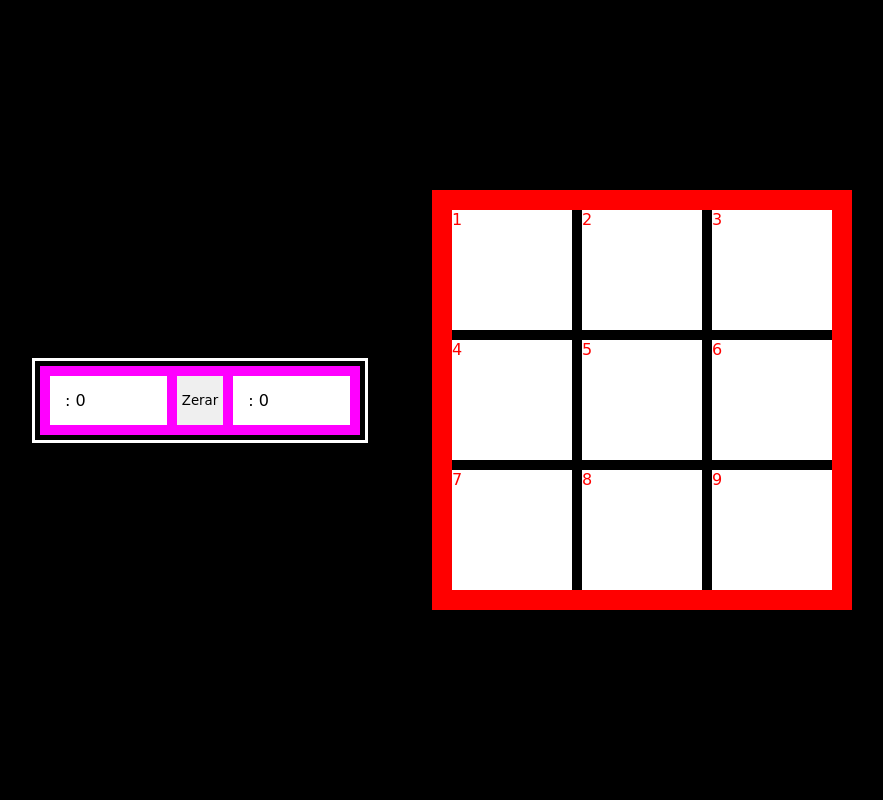
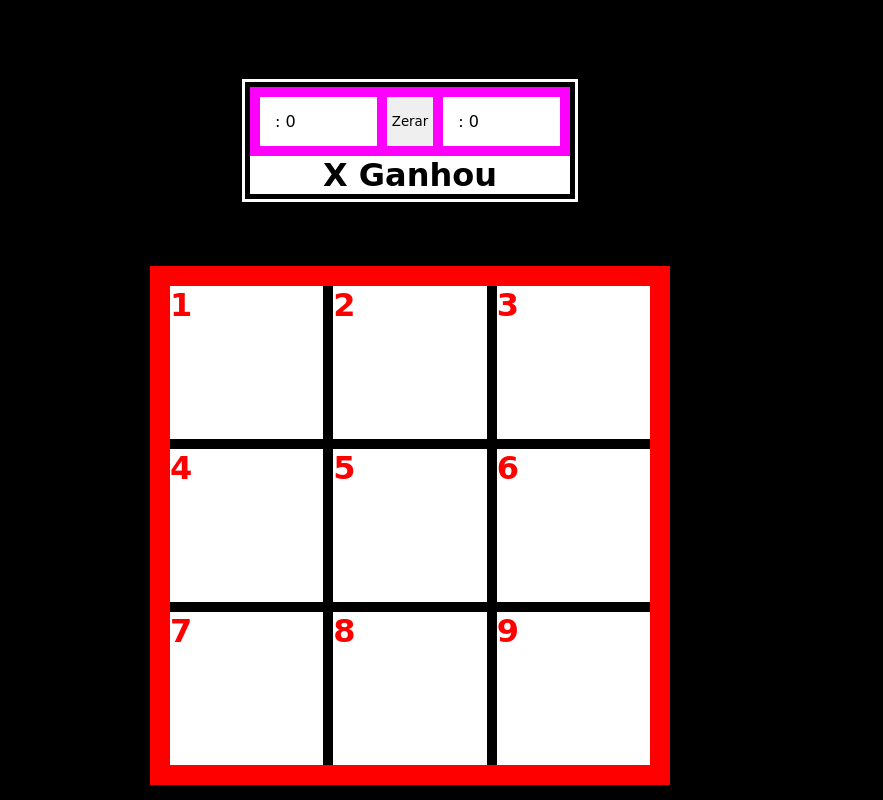
Before and after one commit to Samuel-sys/Jogo-da-velha, a plain HTML site: page pages/game.html in a window 1280 px wide. Shown: the whole page, without its empty margins (230-1113 px from the left). Drawn offline with Linux system fonts and the light colour scheme; a web font is replaced by a local one.

Commit message:
Alterado o layout da pagina de game

```diff
--- a/css/reset_style.css
+++ b/css/reset_style.css
@@ -21,7 +21,6 @@ body {
     background-color: #000;
     justify-content: center;
     align-items: center;
-    flex-wrap: wrap; /*Faz com que o site mude o flex-direction de column para row e vise versa*/
 }
 
 :root{
--- a/css/style_game.css
+++ b/css/style_game.css
@@ -9,16 +9,21 @@
     display: grid;
     grid-template-columns: repeat(3, 1fr);
     gap: 10px;
-    /* Espaçõ entre as cartas */
+
     width: 100%;
+
     /* Largura em que o grid vai ocupar a tela vai ser de 100% */
-    max-width: 380px;
-    max-height: 380px;
+    max-width: 480px;
+    max-height: 480px;
 
-    min-width: 300px;
-    min-height: 300px;
+    min-width: 200px;
+    min-height: 200px;
     /* Porém, não será pertimitido que ele seja maior que 800px */
     /* margin de cima e de baixo de 0 px e da esquerda e da direita automatica (colocando o grid no centro da tela)  */
+}
+
+.Board h1{
+    font-size: var(--font-xl);
 }
 
 .position {
@@ -37,18 +42,27 @@
     background-image: url("../image/O.png");
 }
 
+
+
 .scoreboard {
     padding: 5px;
     display: flex;
+    flex-direction: column;
     position: relative;
     border: #FFF solid;
     margin: 5%;
 }
 
+.scoreboard h3{
+    background-color: #FFF;
+    text-align: center;
+    font-size: var(--font-xl);
+}
+
 .score{
     padding: 10px;
     background-color: #F0F;
-    width: 100%;
+    width: 100% + 10px;
     min-width: 300px;
 
     /*Colocamos o nome com o placar do jogador um do lado do outro*/
--- a/pages/game.html
+++ b/pages/game.html
@@ -16,7 +16,7 @@
     <title>Jogo da velha</title>
 </head>
 
-<body>
+<body style="flex-direction: column;">
 
     <div class="scoreboard">
         <div class="score">
@@ -32,24 +32,49 @@
                 <span class="PlayerO"> NAME PLAYER 2 </span> : <span class="score-player-o">0</span>
             </div>
         </div>
+        <h3>X Ganhou</h3>
     </div>
 
 
     <div class="Board">
         <!-- Terceira linha -->
-        <div class="position" onclick="move(0)">1</div>
-        <div class="position" onclick="move(1)">2</div>
-        <div class="position" onclick="move(2)">3</div>
+        <div class="position" onclick="move(0)">
+            <h1> 1 </h1>
+        </div>
+
+        <div class="position" onclick="move(1)">
+            <h1> 2</h1>
+        </div>
+
+        <div class="position" onclick="move(2)">
+            <h1> 3</h1>
+        </div>
 
         <!-- Segunda linha -->
-        <div class="position" onclick="move(3)">4</div>
-        <div class="position" onclick="move(4)">5</div>
-        <div class="position" onclick="move(5)">6</div>
+        <div class="position" onclick="move(3)">
+            <h1> 4 </h1>
+        </div>
+
+        <div class="position" onclick="move(4)">
+            <h1> 5 </h1>
+        </div>
+
+        <div class="position" onclick="move(5)">
+            <h1> 6 </h1>
+        </div>
 
         <!-- Primeira linha -->
-        <div class="position" onclick="move(6)">7</div>
-        <div class="position" onclick="move(7)">8</div>
-        <div class="position" onclick="move(8)">9</div>
+        <div class="position" onclick="move(6)">
+            <h1> 7 </h1>
+        </div>
+
+        <div class="position" onclick="move(7)">
+            <h1> 8 </h1>
+        </div>
+
+        <div class="position" onclick="move(8)">
+            <h1> 9 </h1>
+        </div>
     </div>
 
 </body>
```
